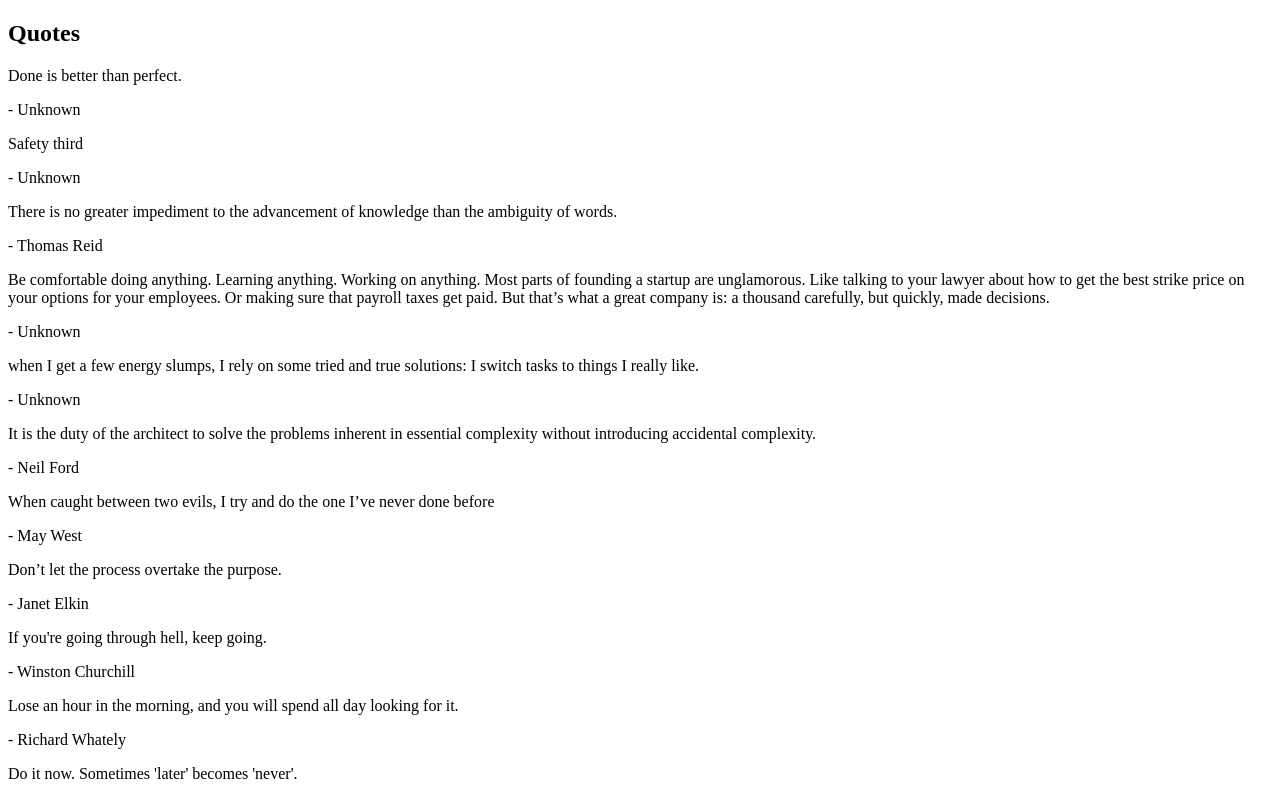
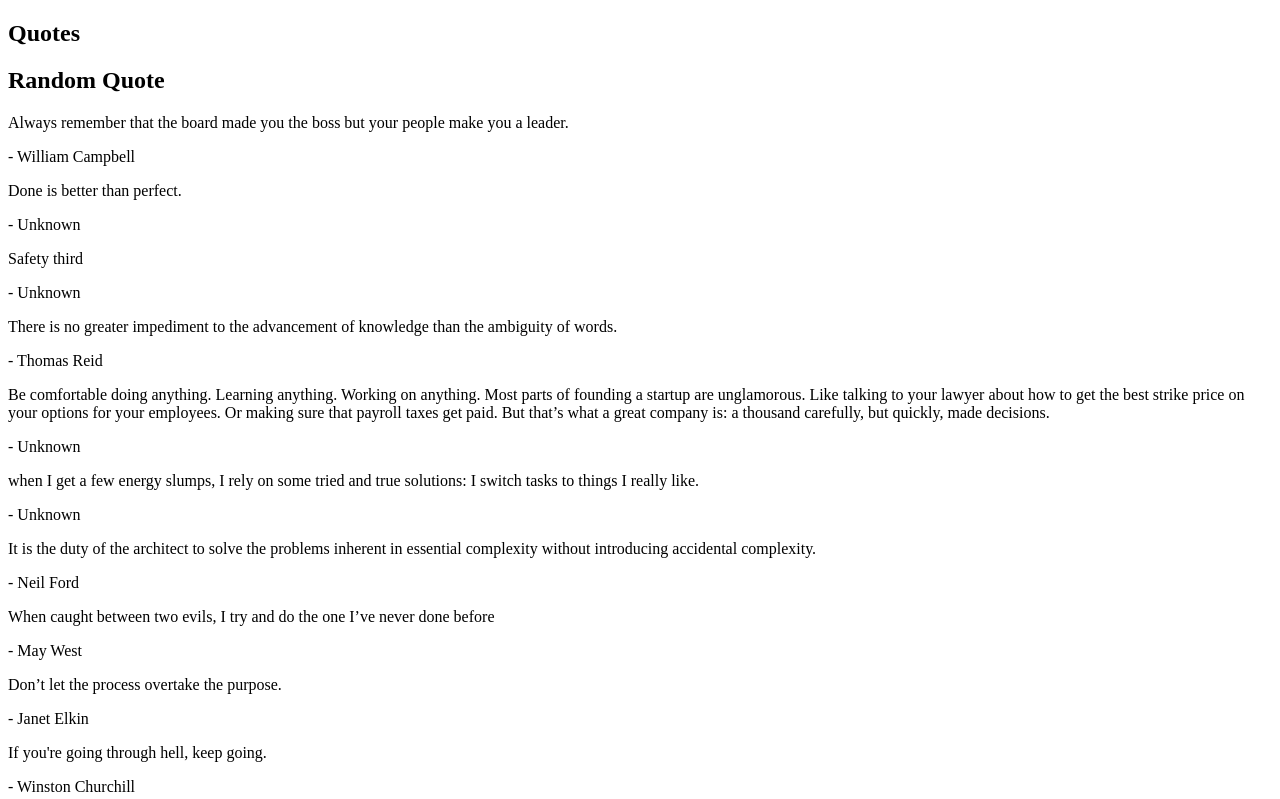
Before and after one commit to PatrickAuld/patrickauld.com, a Next.js app: page /quotes in a window 1280 px wide. Shown: the top 799 px of the page. Built offline with nearby package versions, Linux system fonts and the light colour scheme.

Commit message:
feat: Display random quote in a callout on the quotes page

```diff
--- a/pages/quotes.tsx
+++ b/pages/quotes.tsx
@@ -24,13 +24,14 @@ async function getQuotesFromCSV(): Promise<Quote[]> {
   return quotes;
 }
 
-export async function getStaticProps() {
-  // Step 3: Call the function in getStaticProps
+export async function getServerSideProps() {
   const quotes = await getQuotesFromCSV();
+  const randomQuote = quotes[Math.floor(Math.random() * quotes.length)];
 
   return {
     props: {
       quotes,
+      randomQuote,
     },
   };
 }
@@ -46,7 +47,7 @@ const Quote = ({quote, attribution}: Quote) => {
 }
 
 // Step 4: Use the data in your component
-export default function QuotesPage({ quotes }: { quotes: Quote[] }) {
+export default function QuotesPage({ quotes, randomQuote }: { quotes: Quote[]; randomQuote: Quote }) {
   return (
     <Layout>
       <Container>
@@ -58,10 +59,14 @@ export default function QuotesPage({ quotes }: { quotes: Quote[] }) {
               </Head>
               <PostHeader title="Quotes" />
               <div className="max-w-2xl mx-auto">
-                    {quotes.map((quote, index) => (
-                      <Quote quote={quote.quote} attribution={quote.attribution}/>
-                    ))}
-                  </div>
+                <div className="bg-gray-100 p-4 rounded-md mb-8">
+                  <h2 className="text-xl font-bold mb-2">Random Quote</h2>
+                  <Quote quote={randomQuote.quote} attribution={randomQuote.attribution} />
+                </div>
+                {quotes.map((quote, index) => (
+                  <Quote key={index} quote={quote.quote} attribution={quote.attribution}/>
+                ))}
+              </div>
             </article>
           </>
       </Container>
```
